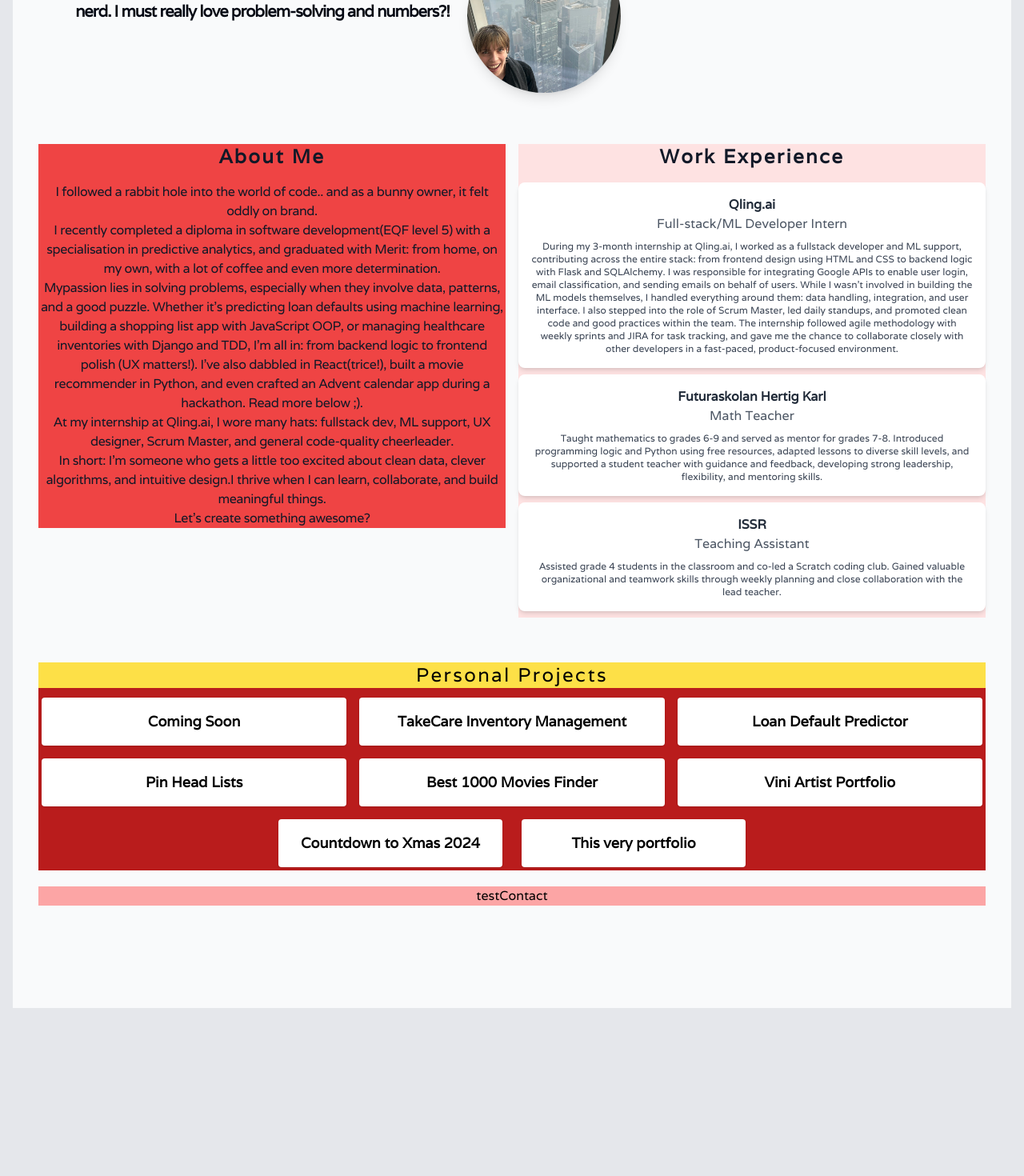
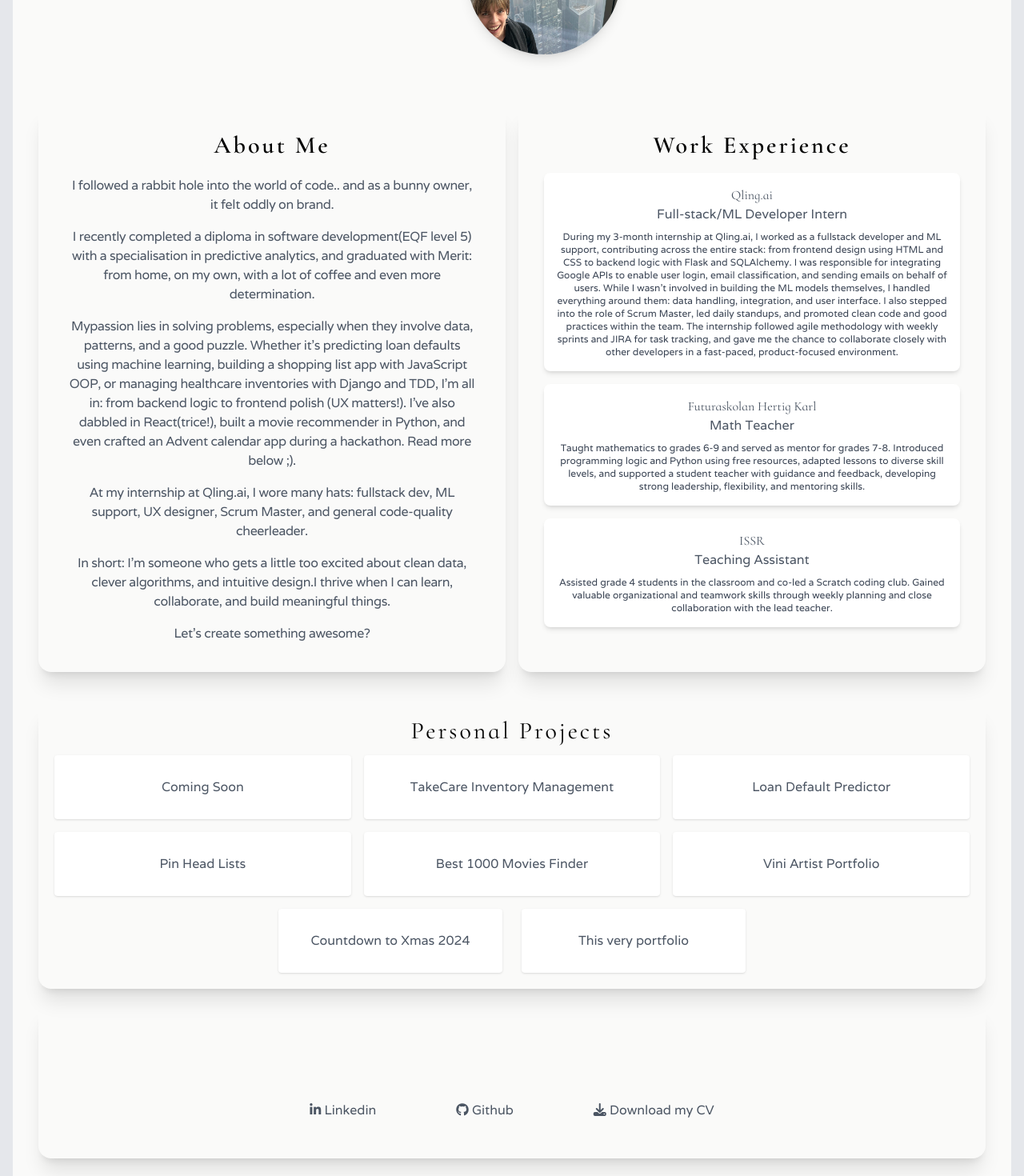
Before and after one commit to mariaciceri/my-portfolio, a React (Vite) app: page / in a window 1280 px wide. Shown: the part 300-1770 px from the top of the page at 80% size. Before the commit the page ends 1576 px from the top, so only its background shows below. Built offline with nearby package versions, Linux system fonts and the light colour scheme.

Commit message:
Edit colors, fix spaces, add hover effect

```diff
--- a/src/components/sections/About.tsx
+++ b/src/components/sections/About.tsx
@@ -6,12 +6,12 @@ function About() {
     const about = content[language].about || "Something went wront, sorry about that! Please contact me if you can't see this text.";;
 
     return (
-        <div className="bg-red-500">
-            <h3 className="text-2xl font-semibold text-gray-900 tracking-widest mb-4">
+        <div className="shadow-xl rounded-2xl p-8 lg:h-full">
+            <h3 className="text-3xl font-cormorant font-semibold tracking-widest mb-4">
                 {language === 'sv' ? 'Om mig' : 'About Me'}
             </h3>
             {about.split('\n').map((line, index) => (
-                <p key={index} className="text-gray-900 tracking-tight">
+                <p key={index} className="tracking-tight text-gray-600 p-1">
                     {line}
                 </p>
             ))}
--- a/src/components/sections/Contact.tsx
+++ b/src/components/sections/Contact.tsx
@@ -1,8 +1,42 @@
+import { useLanguage } from "../../context/LanguageContext";
+import { content } from '../../data/translations';
 
 function Contact() {
+    const { language } = useLanguage();
+    const contactInfo = content[language].contact || "Something went wrong, sorry about that! Please contact me here <mariafacchin00@hotmail.com> if you can't see this text.";
+
     return (
-        <div className="bg-red-300 col-span-2 mt-5">
-            testContact
+        <div className="shadow-xl rounded-2xl p-8 text-gray-600 col-span-2 mt-5">
+            <div className="font-cormorant text-2xl pb-4">
+                { contactInfo.message }
+            </div>
+            <div className="py-4">
+                <a href="mailto:mariafacchin00@hotmail.com"
+                className="inline-block hover:text-sky-600 hover:scale-105 transition-all duration-300">{ contactInfo.email }</a>
+            </div>
+            <div className="flex space-x-[100px] justify-self-center py-4">
+                <a href="https://www.linkedin.com/in/mariaeugeniaciceri/" target="_blank" rel="noopener noreferrer"
+                className="hover:text-sky-600 hover:scale-105 transition-all duration-300"
+                >
+                    <i className="fa-brands fa-linkedin-in"></i> Linkedin
+                </a>
+                <a href="https://github.com/mariaciceri" target="_blank" rel="noopener noreferrer"
+                className="hover:text-sky-600 hover:scale-105 transition-all duration-300"
+                >
+                    <i className="fa-brands fa-github"></i> Github
+                </a>
+                { language === 'en' ?
+                    <a href="../../assets/englishcv.pdf" download
+                    className="hover:text-sky-600 hover:scale-105 transition-all duration-300">
+                    <i className="fa-solid fa-download"></i> Download my CV
+                </a>
+                :
+                    <a href="../../assets/swedishcv.pdf" download
+                    className="hover:text-sky-600 hover:scale-105 transition-all duration-300">
+                    <i className="fa-solid fa-download"></i> Download min CV
+                </a>
+                }
+            </div>
         </div>
     )
 }
--- a/src/components/sections/Experience.tsx
+++ b/src/components/sections/Experience.tsx
@@ -6,17 +6,17 @@ function Experience() {
     const exp = content[language].exp;
 
     return (
-        <div className="bg-red-100">
-            <h3 className="text-2xl font-semibold text-gray-900 tracking-widest mb-4">
+        <div className="shadow-xl rounded-2xl p-8 lg:h-full">
+            <h3 className="text-3xl font-cormorant font-semibold tracking-widest mb-4">
                 {language === 'sv' ? 'Arbetslivesrfarenhet' : 'Work Experience'}
             </h3>
 
             {exp.map((item, index) => {
                 return (
-                    // MAKE IT EXPANDABLE
-                    <div key={index} className="mb-2 p-4 rounded-lg shadow-md bg-white">
-                        <h4 className="font-semibold text-gray-800">{item.company}</h4>
+                    <div key={index} className="mb-4 p-4 rounded-lg shadow-md bg-white">
+                        <h4 className="font-cormorant text-gray-600">{item.company}</h4>
                         <h5 className="text-gray-600">{item.position}</h5>
+                        <p className="text-gray-500 text-xs">{item.date}</p>
                         <p className="mt-2 text-gray-700 text-xs">{item.description}</p>
                     </div>
                 );
--- a/src/components/sections/Projects.tsx
+++ b/src/components/sections/Projects.tsx
@@ -1,6 +1,7 @@
 import { useState } from 'react';
 import { useLanguage } from "../../context/LanguageContext";
 import { content } from '../../data/translations';
+import { motion } from 'framer-motion';
 import ProjectPopup from '../ProjectPopup';
 
 function Projects() {
@@ -19,32 +20,43 @@ function Projects() {
     }
 
     return (
-        // HOVER EFFECTS
-        <div className="grid grid-cols-3 gap-2 bg-red-700 flex justify-center">
-            <h3 className="col-span-3 bg-yellow-300 tracking-widest text-2xl">Personal Projects</h3>
+        <div className="grid grid-cols-3 gap-2 p-4 flex shadow-xl rounded-2xl">
+            <h3 className="col-span-3 tracking-widest font-cormorant text-3xl">
+                Personal Projects
+            </h3>
             {firstProjects.map((project, index) => (
                 <div
-                key={index}
-                className="bg-white p-4 rounded shadow m-1"
+                key={index} // change color of hover
+                className="relative group overflow-hidden bg-white py-2 min-h-20 rounded shadow m-1 content-center cursor-pointer"
                 onClick={() => setSelectedProject(project)}
                 >
-                    <h4 className="text-lg font-semibold">{project.name}</h4>
+                    <h4 className='text-gray-600'>{project.name}</h4>
+                    <div className='absolute opacity-90 inset-0 bg-black translate-y-full group-hover:translate-y-0
+                        transition-transform duration-[400ms] text-slate-100 content-center py-4 min-h-20 rounded'>
+                        {project.name}
+                    </div>
                 </div>
             ))}
             <div className="col-span-3 flex justify-center gap-4">
                 {lastProjects.map((project, index) => (
                     <div
                     key={index}
-                    className="bg-white p-4 rounded shadow m-1 flex-grow max-w-[280px]"
+                    className="relative group overflow-hidden bg-white py-4 min-h-20 rounded shadow m-1 content-center
+                    flex-grow max-w-[280px] cursor-pointer"
                     onClick={() => setSelectedProject(project)}
                     >
-                        <h4 className="text-lg font-semibold">{project.name}</h4>
+                        <h4 className='text-gray-600'>{project.name}</h4>
+                        <div className='absolute opacity-90 inset-0 bg-black translate-y-full group-hover:translate-y-0
+                        transition-transform duration-[400ms] text-slate-100 content-center py-4 min-h-20 rounded'>
+                            {project.name}
+                        </div>
                     </div>
                 ))}
             </div>
 
             {selectedProject && (
                 <ProjectPopup project={selectedProject} onClose={() => setSelectedProject(null)} />
+
             )}
         </div>
     );
--- a/src/pages/Home.tsx
+++ b/src/pages/Home.tsx
@@ -21,7 +21,7 @@ function Home() {
 
     return (
         <AnimatePresence>
-            <div className="bg-gray-50 py-24 sm:py-32">
+            <div className="bg-stone-50 py-20 rounded-2xl">
                 <div className="mx-auto max-w-2xl px-6 lg:max-w-7xl lg:px-8">
                     <motion.div className='flex m-6'
                     key={language + '-home'}
@@ -31,7 +31,7 @@ function Home() {
                     transition={{ duration: 0.8 }}
                     >
                         <div>
-                            <h2 className={`text-center text-4xl tracking-tighter font-semibold ${textColor}`}>
+                            <h2 className={`font-cormorant text-center text-4xl tracking-tighter font-semibold ${textColor}`}>
                                 {greeting}
                             </h2>
                             <p className="mx-auto mt-2 max-w-lg tracking-tighter text-center text-xl font-semibold tracking-tight text-balance text-gray-950">
@@ -54,15 +54,15 @@ function Home() {
                     exit = {{ opacity: 1, y: -30 }}
                     animate={{ opacity: 1, y: 0 }}
                     transition = {{ duration: 0.8 }}
-                    className="mt-20 grid gap-4 sm:mt-16 lg:grid-cols-2"
+                    className="mt-20 grid gap-4 sm:mt-16 lg:grid-cols-2 items-stretch"
                     >
-                        <div className='row-span-2'>
+                        <div className='h-full flex flex-col'>
                             <About />
                         </div>
                         <motion.div
                         {...(window.innerWidth < 1024 ? fadeIn : {})}
                         key={`${language}-experience`}
-                        className='flex'
+                        className='h-full flex flex-col'
                         >
                             <Experience />
                         </motion.div>
```
